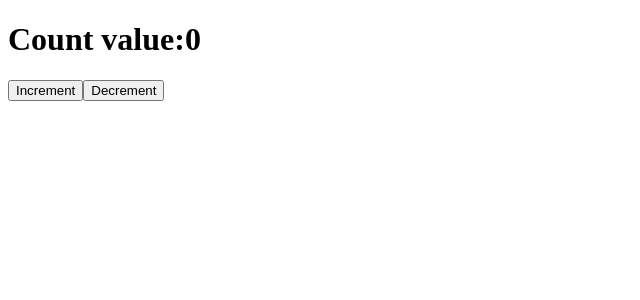
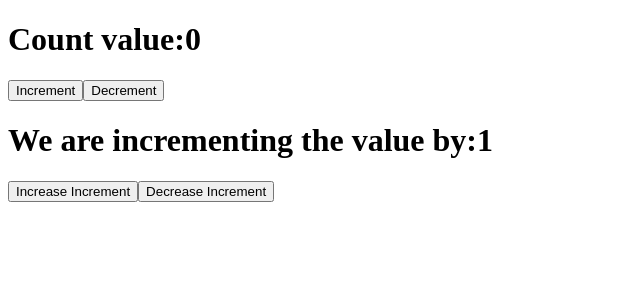
Before and after one commit to DNishadini/React_Start_Projects, a React (Vite) app: page / in a window 1280 px wide. Shown: the top 300 px of the page, without its empty margins (0-640 px from the left). Built offline with nearby package versions, Linux system fonts and the light colour scheme.

Commit message:
Multiple state

```diff
--- a/src/components/Counter.jsx
+++ b/src/components/Counter.jsx
@@ -2,13 +2,22 @@
 
 export default function Counter() {
   const [count, setCount] = useState(0);
+  const [incrementBy, setIncrementBy] = useState(1);
 
   function increment() {
-    setCount(count + 1);
+    setCount(count + incrementBy);
   }
 
   function decrement() {
-    setCount(count - 1);
+    setCount(count - incrementBy);
+  }
+
+  function increaseIncrement() {
+    setIncrementBy(incrementBy + 1);
+  }
+
+  function decreaseIncrement() {
+    setIncrementBy(incrementBy - 1);
   }
 
   return (
@@ -16,6 +25,9 @@
       <h1>Count value:{count}</h1>
       <button onClick={increment}>Increment</button>
       <button onClick={decrement}>Decrement</button>
+      <h1>We are incrementing the value by:{incrementBy}</h1>
+      <button onClick={increaseIncrement}>Increase Increment</button>
+      <button onClick={decreaseIncrement}>Decrease Increment</button>
     </div>
   );
 }
```
